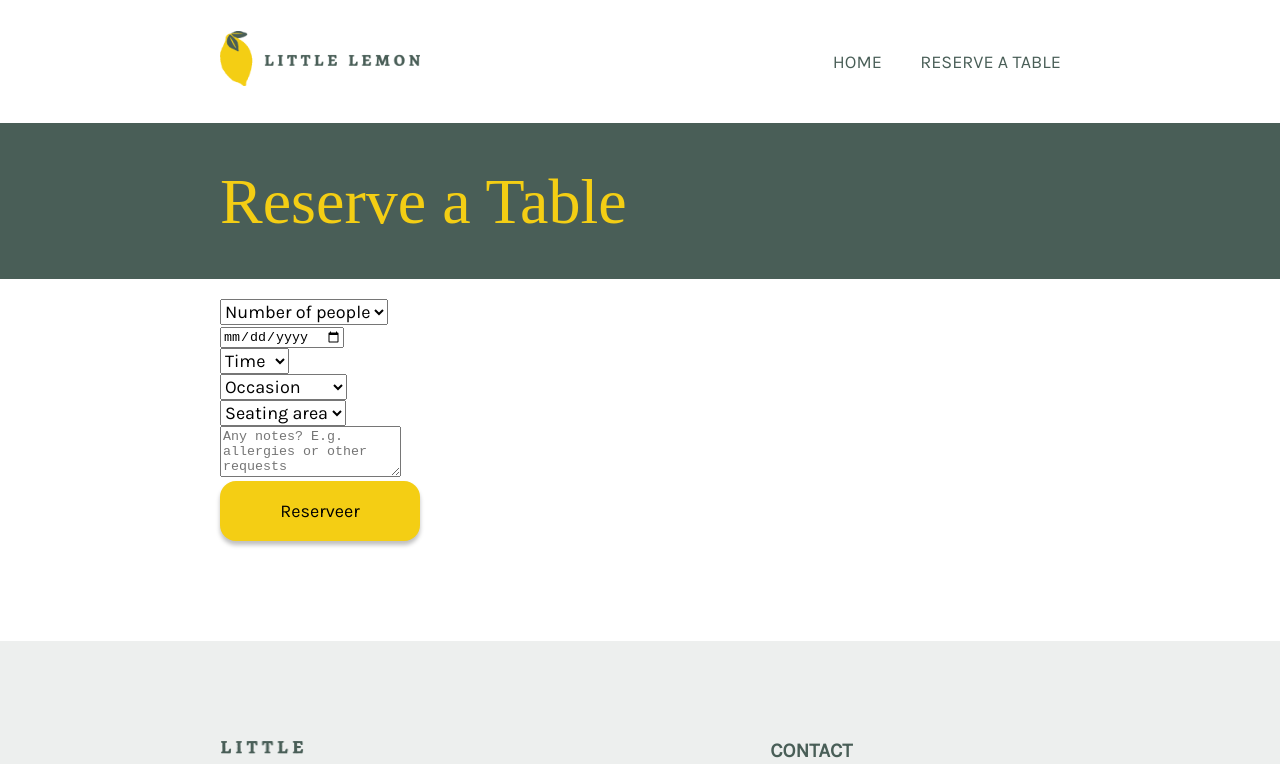
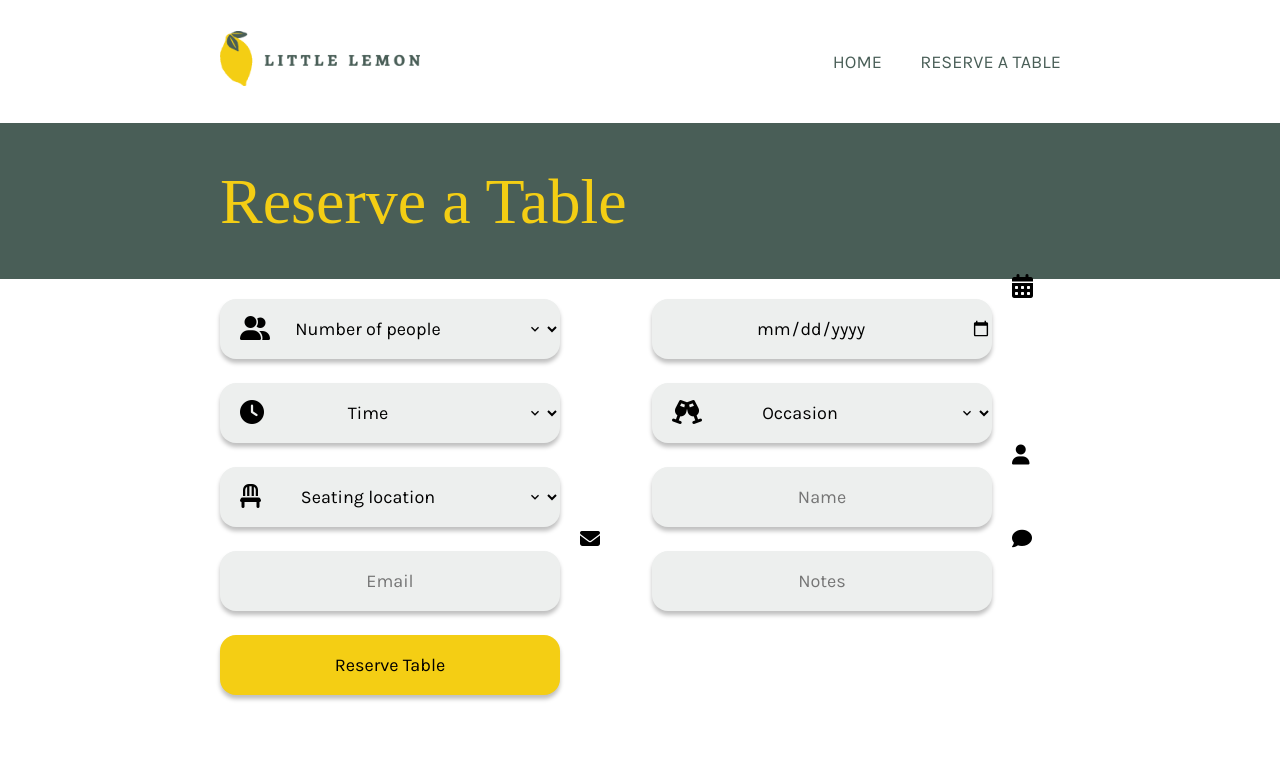
Before and after one commit to SonjaVogel/book-table, a React (Create React App) app: page /reserve-table in a window 1280 px wide. Shown: the top 764 px of the page. Built offline with nearby package versions, Linux system fonts and the light colour scheme.

Commit message:
Added stateful array for available times

```diff
--- /dev/null
+++ b/babel-plugin-macros.config.js
@@ -0,0 +1,5 @@
+module.exports = {
+    'fontawesome-svg-core': {
+      'license': 'free'
+    }
+  }
--- a/package.json
+++ b/package.json
@@ -7,6 +7,7 @@
     "@chakra-ui/react": "^2.7.0",
     "@emotion/react": "^11.11.0",
     "@emotion/styled": "^11.11.0",
+    "@fortawesome/fontawesome-free": "^6.4.0",
     "@fortawesome/fontawesome-svg-core": "^6.4.0",
     "@fortawesome/free-regular-svg-icons": "^6.4.0",
     "@fortawesome/free-solid-svg-icons": "^6.4.0",
--- a/src/components/BookingForm.js
+++ b/src/components/BookingForm.js
@@ -1,63 +1,108 @@
-/* import React from "react";
-import { Formik, Form, Field, ErrorMessage } from "formik";
+import React, { useState, useEffect, useContext } from "react";
+import { Formik, Form, Field, useFormikContext } from "formik";
 import * as Yup from "yup";
-import { FormControl, FormLabel, Select, FormErrorMessage, Textarea } from "@chakra-ui/react";
-import { InputControl } from "formik-chakra-ui";
-import { ChakraProvider } from "@chakra-ui/react"
-import { Menu, MenuButton, MenuList, MenuItem } from "@chakra-ui/menu";
- import { Button } from "@chakra-ui/button";
- import { ChevronDownIcon } from "@chakra-ui/icons";
+import { Button, Input, Box, Select, SimpleGrid } from "@chakra-ui/react";
+import { FontAwesomeIcon } from '@fortawesome/react-fontawesome';
+import { faUserGroup } from '@fortawesome/free-solid-svg-icons';
+import '@fortawesome/fontawesome-free/css/all.css';
+import { icon } from '@fortawesome/fontawesome-svg-core/import.macro';
 
+// Validation schema for the form fields
 const validationSchema = Yup.object().shape({
-  people: Yup.number()
-    .oneOf([1, 2, 3, 4, 5, 6, 7, 8], "Invalid number of people")
-    .required("required"),
-  date: Yup.date()
-    .min(new Date(), "Date should be in the future")
-    .required("required"),
-  time: Yup.string()
-    .oneOf(["18:00", "18:30", "19:00", "19:30", "20:00", "20:30"], "Invalid time")
-    .required("required"),
-  occasion: Yup.string()
-    .oneOf(["Birthday", "Engagement", "Anniversary"], "Invalid occasion"),
-  seatingArea: Yup.string()
-    .oneOf(["Inside", "Outside"], "Invalid seating area")
-    .required("required"),
-  notes: Yup.string().max(100, "Maximum of 100 characters"),
+  people: Yup.number().min(1, "At least one person is required").max(8, "Maximum 8 people are allowed").required("Number of people is required"),
+  date: Yup.date().min(new Date(), "Date must be in the future").required("Date is required"),
+  time: Yup.string().oneOf(["18:00", "18:30", "19:00", "19:30", "20:00", "20:30"], "Invalid time").required("Time is required"),
+  occasion: Yup.string().oneOf(["birthday", "engagement", "anniversary"], "Invalid occasion"),
+  location: Yup.string().oneOf(["inside", "outside"], "Invalid location").required("Seating location is required"),
+  name: Yup.string().min(2, "At least 2 characters required").required("Name is required"),
+  email: Yup.string().email("Invalid email").required("Email is required"),
+  notes: Yup.string()
 });
 
+// Initial values for the form fields
 const initialValues = {
   people: "",
   date: "",
   time: "",
   occasion: "",
-  seatingArea: "",
-  notes: "",
+  location: "",
+  name: "",
+  email: "",
+  notes: ""
 };
 
-const onSubmit = (values) => {
-  alert(JSON.stringify(values, null, 2));
+// Submit handler for the form
+const handleSubmit = (values, actions) => {
+  console.log(values);
+  actions.resetForm();
 };
 
-function BookingForm() {
+// Array for the styling of the form fields
+const fieldStyle = {
+  bg: "#EDEFEE",
+  height: "60px",
+  width: "340px",
+  border: "none",
+  radius: "16px",
+  boxShadow: "0px 4px 4px rgba(0, 0, 0, 0.25)",
+  textAlign: "center",
+  _focus: { outline: "none" },
+  _valid: { bg:"#495E57", color:"white"},
+  padding: "0px",
+}
+
+export default function BookingForm() {
+
+    const [availableTimes, setAvailableTimes] = useState(["18:00", "18:30", "19:00", "19:30", "20:00", "20:30"]);
+
+
+    /* const {values} = useFormikContext();
+
+
+    useEffect(() => {
+
+        if (values.date === "2023-06-15" && values.location === "outside") {
+
+        setAvailableTimes(["18:00", "19:00", "20:00"]);
+        } else {
+        setAvailableTimes(["18:00", "18:30", "19:00", "19:30", "20:00", "20:30"]);
+        }
+    }, [values.date, values.location]); */
+
+    //useEffect voor als wel API
+    /* useEffect(() => {
+        fetch(`https://example.com/api/available-times?date=${values.date}&location=${values.location}`)
+          .then((response) => response.json())
+          .then((data) => {
+            setAvailableTimes(data);
+          })
+          .catch((error) => {
+            console.error(error);
+          });
+      }, [values.date, values.location]); */
+
     return (
-    <div className="container">
         <Formik
         initialValues={initialValues}
         validationSchema={validationSchema}
-        onSubmit={onSubmit}
+        onSubmit={handleSubmit}
         >
-        {({ errors, touched }) => (
+
+        {({ errors, touched })=> (
           <Form>
-            <FormControl id="people" isInvalid={errors.people && touched.people}>
-              <FormLabel htmlFor="people">Number of People</FormLabel>
+            <SimpleGrid minChildWidth='340px' spacing='24px'>
+            <Box height="60px">
+                <Field name="people">
+                    {({ field }) => (
                     <Select
-                name="people"
-                id="people"
+                        {...field}
                         placeholder="Number of people"
+                        mb={2}
+                        {...fieldStyle}
+                        value={field.value}
                         >
-                <option value="1">1</option>
-                <option value="2">2</option>
+                        <option className="dropdown-option" value="1">1</option>
+                        <option style={{ borderBottom: '1px dashed #949393' }} value="2">2</option>
                         <option value="3">3</option>
                         <option value="4">4</option>
                         <option value="5">5</option>
@@ -65,273 +110,103 @@ function BookingForm() {
                         <option value="7">7</option>
                         <option value="8">8</option>
                     </Select>
-              <FormErrorMessage>{errors.people}</FormErrorMessage>
-            </FormControl>
-            <FormControl id="date" isInvalid={errors.date && touched.date}>
-              <FormLabel htmlFor="date">Date</FormLabel>
-              <InputControl
-                type="date"
-                name="date"
-                id="date"
-              />
-              <FormErrorMessage>{errors.date}</FormErrorMessage>
-            </FormControl>
-            <FormControl id="time" isInvalid={errors.time && touched.time}>
-              <FormLabel htmlFor="time">Time</FormLabel>
+                    )}
+                </Field>
+                <i className="fas fa-user-group fa-xl" ></i>
+                {errors.people && touched.people && <Box color="red" mb={2}>{errors.people}</Box>}
+            </Box>
+
+            <Box height="60px">
+                <Field name="date">
+                {({ field }) => (
+                    <Input {...field} type="date" placeholder="Date" mb={2} {...fieldStyle}/>
+                )}
+                </Field>
+                <i className="fa-solid fa-calendar-days fa-xl" ></i>
+                {errors.date && touched.date && <Box color="red" mb={2}>{errors.date}</Box>}
+            </Box>
+
+            <Box height="60px">
+                <Field name="time">
+                    {({ field }) => (
                     <Select
-                name="time"
-                id="time"
+                        {...field}
                         placeholder="Time"
+                        mb={2}
+                        {...fieldStyle}
+                        value={field.value}
                     >
-                <option value="18:00">18:00</option>
-                <option value="18:30">18:30</option>
-                <option value="19:00">19:00</option>
-                <option value="19:30">19:30</option>
-                <option value="20:00">20:00</option>
-                <option value="20:30">20:30</option>
+                        {availableTimes.map((time) => (
+                        <option key={time} value={time}>{time}</option>
+                        ))}
                     </Select>
-              <FormErrorMessage>{errors.time}</FormErrorMessage>
-            </FormControl>
-            <FormControl id="occasion" isInvalid={errors.occasion && touched.occasion}>
-              <FormLabel htmlFor="occasion">Occasion</FormLabel>
-              <Menu closeOnSelect={false}>
-                <MenuButton as={Button} rightIcon={<ChevronDownIcon />}>
-                  Occasion
-                </MenuButton>
-                <MenuList minWidth="240px">
+                    )}
+                </Field>
+                <i className="fa-solid fa-clock fa-xl"></i>
+                {errors.time && touched.time && <Box color="red" mb={2}>{errors.time}</Box>}
+            </Box>
+
+            <Box height="60px">
                 <Field name="occasion">
                 {({ field }) => (
-                      <>
-                        <MenuItem
-                          type="checkbox"
-                          {...field}
-                          value="Birthday"
-                          isChecked={field.value.includes("Birthday")}
-                        >
-                          Birthday
-                        </MenuItem>
-                        <MenuItem
-                          type="checkbox"
-                          {...field}
-                          value="Engagement"
-                          isChecked={field.value.includes("Engagement")}
-                        >
-                          Engagement
-                        </MenuItem>
-                        <MenuItem
-                          type="checkbox"
-                          {...field}
-                          value="Anniversary"
-                          isChecked={field.value.includes("Anniversary")}
-                        >
-                          Anniversary
-                        </MenuItem>
-                      </>
+                    <Select {...field} placeholder="Occasion" mb={2} {...fieldStyle}>
+                    <option value="birthday">Birthday</option>
+                    <option value="engagement">Engagement</option>
+                    <option value="anniversary">Anniversary</option>
+                    </Select>
                 )}
                 </Field>
-                </MenuList>
-              </Menu>
-              <FormErrorMessage>{errors.occasion}</FormErrorMessage>
-            </FormControl>
+                <i className="fa-solid fa-champagne-glasses fa-xl"></i>
+                {errors.occasion && touched.occasion && <Box color="red" mb={2}>{errors.occasion}</Box>}
+            </Box>
+
+            <Box height="60px">
+                <Field name="location">
+                {({ field }) => (
+                    <Select {...field} placeholder="Seating location" mb={2} {...fieldStyle}>
+                    <option value="inside">Inside</option>
+                    <option value="outside">Outside</option>
+                    </Select>
+                )}
+                </Field>
+                <i className="fa-solid fa-chair fa-xl"></i>
+                {errors.location && touched.location && <Box color="red" mb={2}>{errors.location}</Box>}
+            </Box>
+
+            <Box height="60px">
+                <Field name="name">
+                {({ field }) => (
+                    <Input {...field} type="text" placeholder="Name" mb={2} {...fieldStyle} />
+                )}
+                </Field>
+                <i className="fa-solid fa-user fa-lg fa-input-icons"></i>
+                {errors.name && touched.name && <Box color="red" mb={2}>{errors.name}</Box>}
+            </Box>
+
+            <Box height="60px">
+                <Field name="email">
+                {({ field }) => (
+                    <Input {...field} type="email" placeholder="Email" mb={2} {...fieldStyle} />
+                )}
+                </Field>
+                <i className="fa-solid fa-envelope fa-lg fa-input-icons"></i>
+                {errors.email && touched.email &&<Box color="red" mb="2">{errors.email}</Box>}
+            </Box>
+
+            <Box height="60px">
+                <Field name="notes">
+                {({ field }) => (
+                    <Input {...field} type="text" placeholder="Notes" mb="2" {...fieldStyle} />
+                )}
+                </Field>
+                <i className="fa-solid fa-comment fa-lg fa-input-icons"></i>
+                {errors.notes && touched.notes &&<Box color="red" mb="2">{errors.notes}</Box>}
+            </Box>
+
+            <Button type="submit" width="340px" colorScheme="blue">Reserve Table</Button>
+            </SimpleGrid>
         </Form>
         )}
     </Formik>
-    </div>
-  )}
-
-export default BookingForm; */
-
-import React from "react";
-import { Formik, Form, Field, ErrorMessage } from "formik";
-import * as Yup from "yup";
-
-
-const validationSchema = Yup.object().shape({
-  people: Yup.number()
-    .oneOf([1, 2, 3, 4, 5, 6, 7, 8], "Invalid number of people")
-    .required("required"),
-  date: Yup.date()
-    .min(new Date(), "Date should be in the future")
-    .required("required"),
-  time: Yup.string()
-    .oneOf(["18:00", "18:30", "19:00", "19:30", "20:00", "20:30"], "Invalid time")
-    .required("required"),
-  occasion: Yup.string()
-    .oneOf(["Birthday", "Engagement", "Anniversary"], "Invalid occasion"),
-  seatingArea: Yup.string()
-    .oneOf(["Inside", "Outside"], "Invalid seating area")
-    .required("required"),
-  notes: Yup.string().max(100, "Maximum of 100 characters"),
-});
-
-const initialValues = {
-  people: "",
-  date: "",
-  time: "",
-  occasion: "",
-  seatingArea: "",
-  notes: "",
-};
-
-const onSubmit = (values) => {
-  alert(JSON.stringify(values, null, 2));
-};
-
-function BookingForm() {
-  return (
-    <div className="container">
-      <Formik
-        initialValues={initialValues}
-        validationSchema={validationSchema}
-        onSubmit={onSubmit}
-      >
-        {({ errors, touched }) => (
-          <Form>
-            <div className="form-group">
-              <label htmlFor="people">Number of People</label>
-              <Field
-                as="select"
-                name="people"
-                id="people"
-                className={
-                  errors.people && touched.people
-                    ? "form-control is-invalid"
-                    : "form-control"
-                }
-              >
-                <option value="">Number of people</option>
-                <option value="1">1</option>
-                <option value="2">2</option>
-                <option value="3">3</option>
-                <option value="4">4</option>
-                <option value="5">5</option>
-                <option value="6">6</option>
-                <option value="7">7</option>
-                <option value="8">8</option>
-              </Field>
-              <ErrorMessage
-                name="people"
-                component="div"
-                className="invalid-feedback"
-              />
-            </div>
-            <div className="form-group">
-              <label htmlFor="date">Date</label>
-              <Field
-                type="date"
-                name="date"
-                id="date"
-                className={
-                  errors.date && touched.date
-                    ? "form-control is-invalid"
-                    : "form-control"
-                }
-              />
-              <ErrorMessage
-                name="date"
-                component="div"
-                className="invalid-feedback"
-              />
-            </div>
-            <div className="form-group">
-              <label htmlFor="time">Time</label>
-              <Field
-                as="select"
-                name="time"
-                id="time"
-                className={
-                  errors.time && touched.time
-                    ? "form-control is-invalid"
-                    : "form-control"
-                }
-              >
-                <option value="">Time</option>
-                <option value="18:00">18:00</option>
-                <option value="18:30">18:30</option>
-                <option value="19:00">19:00</option>
-                <option value="19:30">19:30</option>
-                <option value="20:00">20:00</option>
-                <option value="20:30">20:30</option>
-              </Field>
-              <ErrorMessage
-                name="time"
-                component="div"
-                className="invalid-feedback"
-              />
-            </div>
-            <div className="form-group">
-              <label htmlFor="occasion">Occasion</label>
-              <Field
-                as="select"
-                name="occasion"
-                id="occasion"
-                className={
-                  errors.occasion && touched.occasion
-                    ? "form-control is-invalid"
-                    : "form-control"
-                }
-              >
-                <option value="">Occasion</option>
-                <option value="Birthday">Birthday</option>
-                <option value="Engagement">Engagement</option>
-                <option value="Anniversary">Anniversary</option>
-              </Field>
-              <ErrorMessage
-                name="occasion"
-                component="div"
-                className="invalid-feedback"
-              />
-            </div>
-            <div className="form-group">
-              <label htmlFor="seatingArea">Seating area</label>
-              <Field
-                as="select"
-                name="seatingArea"
-                id="seatingArea"
-                className={
-                  errors.seatingArea && touched.seatingArea
-                    ? "form-control is-invalid"
-                    : "form-control"
-                }
-              >
-                <option value="">Seating area</option>
-                <option value="Inside">Inside</option>
-                <option value="Outside">Outside</option>
-              </Field>
-              <ErrorMessage
-                name="seatingArea"
-                component="div"
-                className="invalid-feedback"
-              />
-            </div>
-            <div className="form-group">
-              <label htmlFor="notes">Notes (optional)</label>
-              <Field
-                as="textarea"
-                name="notes"
-                id="notes"
-                placeholder="Any notes? E.g. allergies or other requests"
-                rows={3}
-                className={
-                  errors.notes && touched.notes
-                    ? "form-control is-invalid"
-                    : "form-control"
-                }
-              />
-              <ErrorMessage
-                name="notes"
-                component="div"
-                className="invalid-feedback"
-              />
-            </div>
-            <button type="submit" className="btn btn-primary">
-              Reserveer
-            </button>
-          </Form>
-        )}
-      </Formik>
-    </div>
   );
 }
-
-export default BookingForm;
--- a/src/styles/BookingPage.css
+++ b/src/styles/BookingPage.css
@@ -28,14 +28,66 @@
     grid-column: 2/4;
 }
 
-select {
-    font-family: 'Karla';
-  font-style: normal;
-  font-weight: 500;
-  font-size: 18px;
-  line-height: 21px;
+.booking-page i {
+    position: relative;
+    left: 20px;
+    top: -43px;
+
 }
 
+.fa-envelope {
+    position: relative;
+    left: -50px;
+}
+
+ select, input{
+    font-family: 'Karla';
+    font-style: normal;
+    font-weight: 500;
+    font-size: 18px;
+    line-height: 21px;
+    align: center;
+    height: 60px;
+    width: 340px;
+    border-radius: 16px;
+    border: none;
+    box-shadow: 0px 4px 4px rgba(0, 0, 0, 0.25);
+    -webkit-padding-end: 0;
+    padding-inline-end: 0;
+}
+
+select .dropdown-option {
+    border-bottom: 1px dashed #949393;
+    border-radius: 0;
+    height: 60px;
+}
+
+select option:hover {
+    background: orange;
+}
+
+select option {
+    border: none;
+    border-radius: 0;
+}
+
+input:touched, select:touched {
+    background: var(--primary-green);
+    color: white;
+}
+
+.chakra-select__icon-wrapper {
+    right: 5%;
+}
+
+/* option {
+    background: var(--highlight-lgrey);
+    height: 60px;
+    border-radius: 0;
+    border-bottom: 1px dashed #949393;
+} */
+
+/*
 .form-group label {
     display: none;
 }
@@ -54,3 +106,5 @@ select {
 .dropdown option {
     align-content: center;
 }
+
+ */
```
Also changed, not shown: 1 other file (tests, documents, lock files or other folders). Lines whose indentation alone changed are shown as unchanged.
